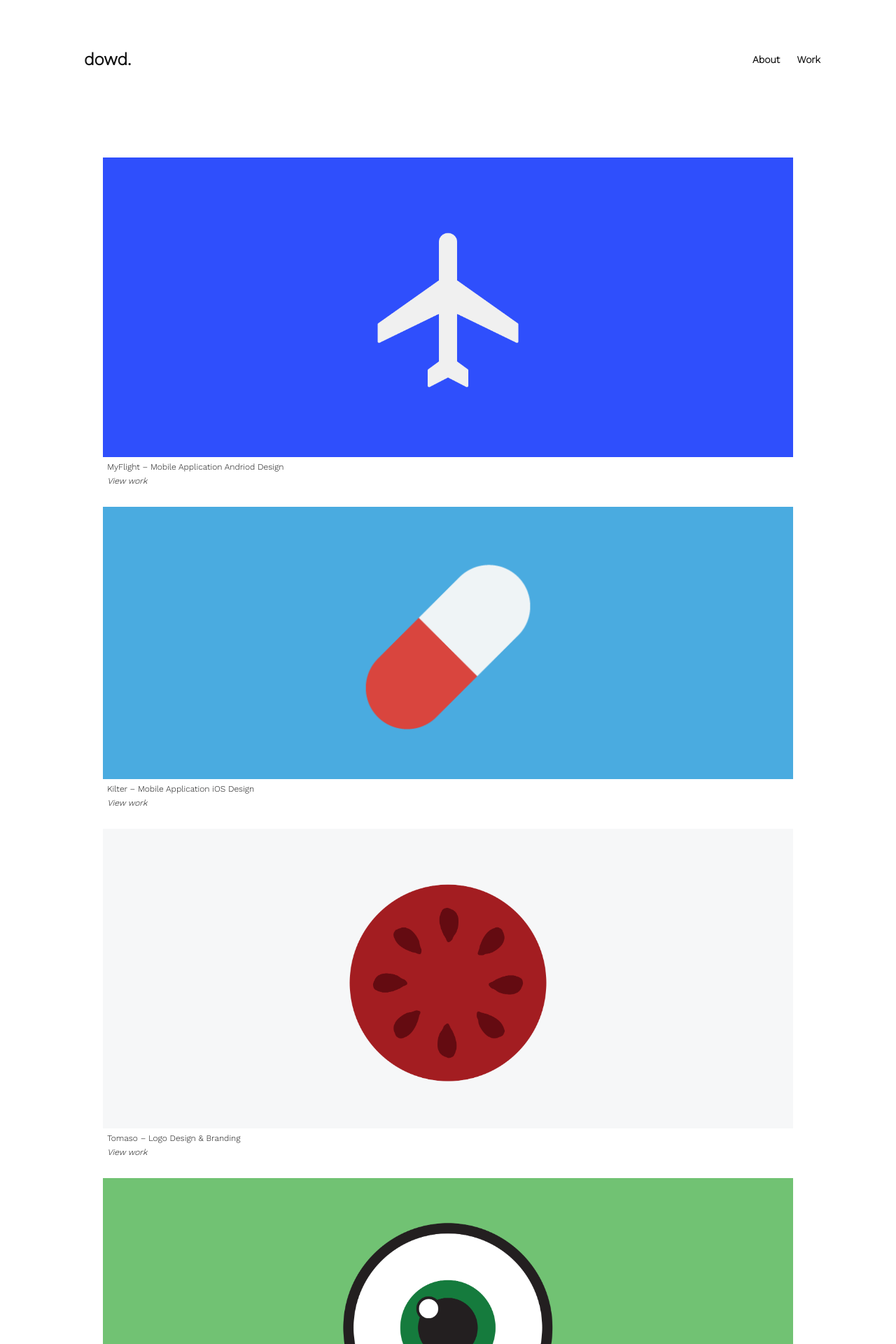
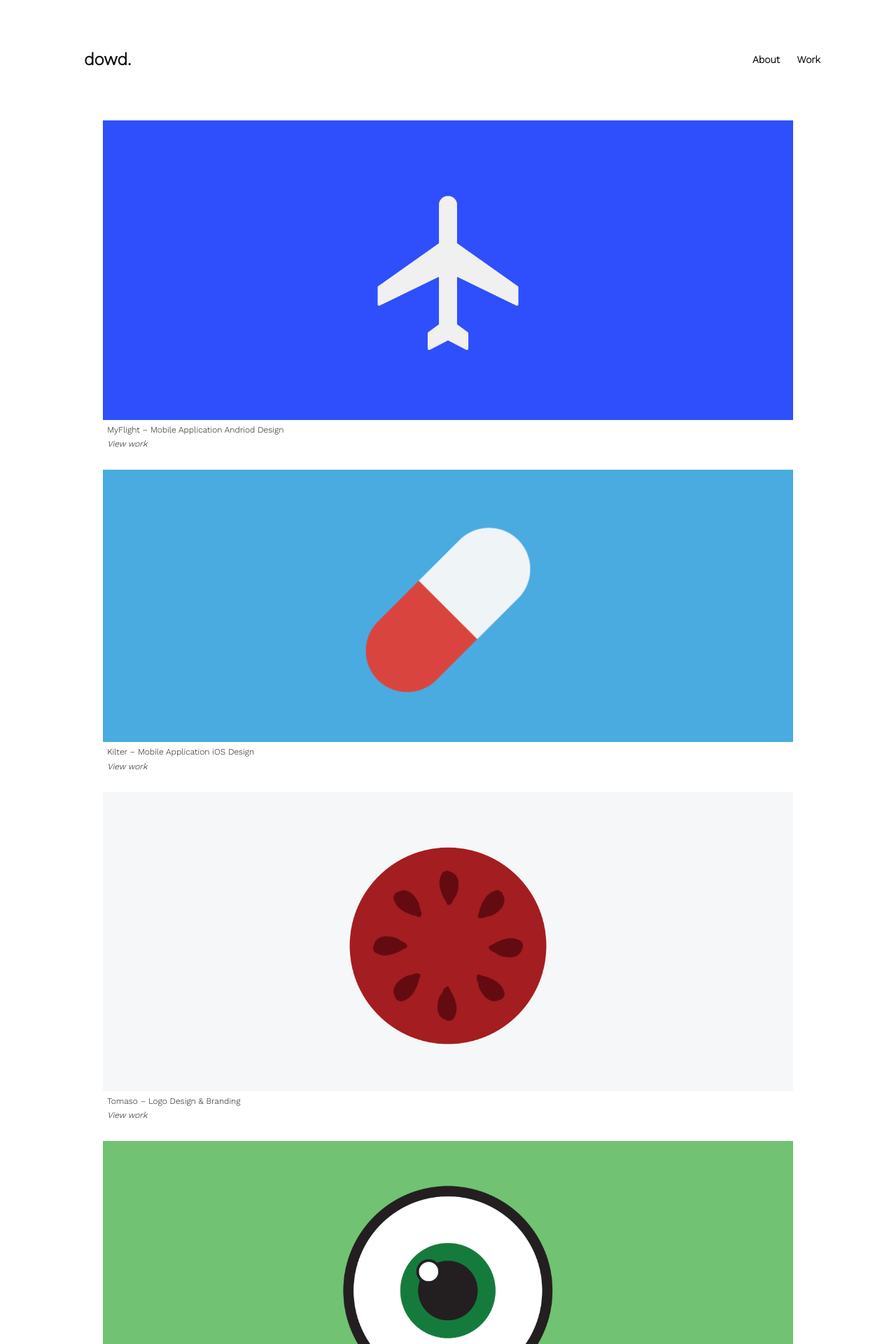
Before and after one commit to sydneydowd/portfolio, a Jekyll site: the page built from index.html, in a window 1280 px wide. Shown: the top 1920 px of the page at 70% size. Built offline with Jekyll 4.4.1, drawn with Linux system fonts in a browser that asks for light colours.

Commit message:
changed the height of nav-bar

```diff
--- a/_includes/css/main.css
+++ b/_includes/css/main.css
@@ -20,8 +20,8 @@
 .nav-bar {
   background-color: white;
   width:100%;
-  height:5em;
-  z-index: 2000;
+  height:2em;
+  z-index: 1000;
   top:0;
 }
 
```
